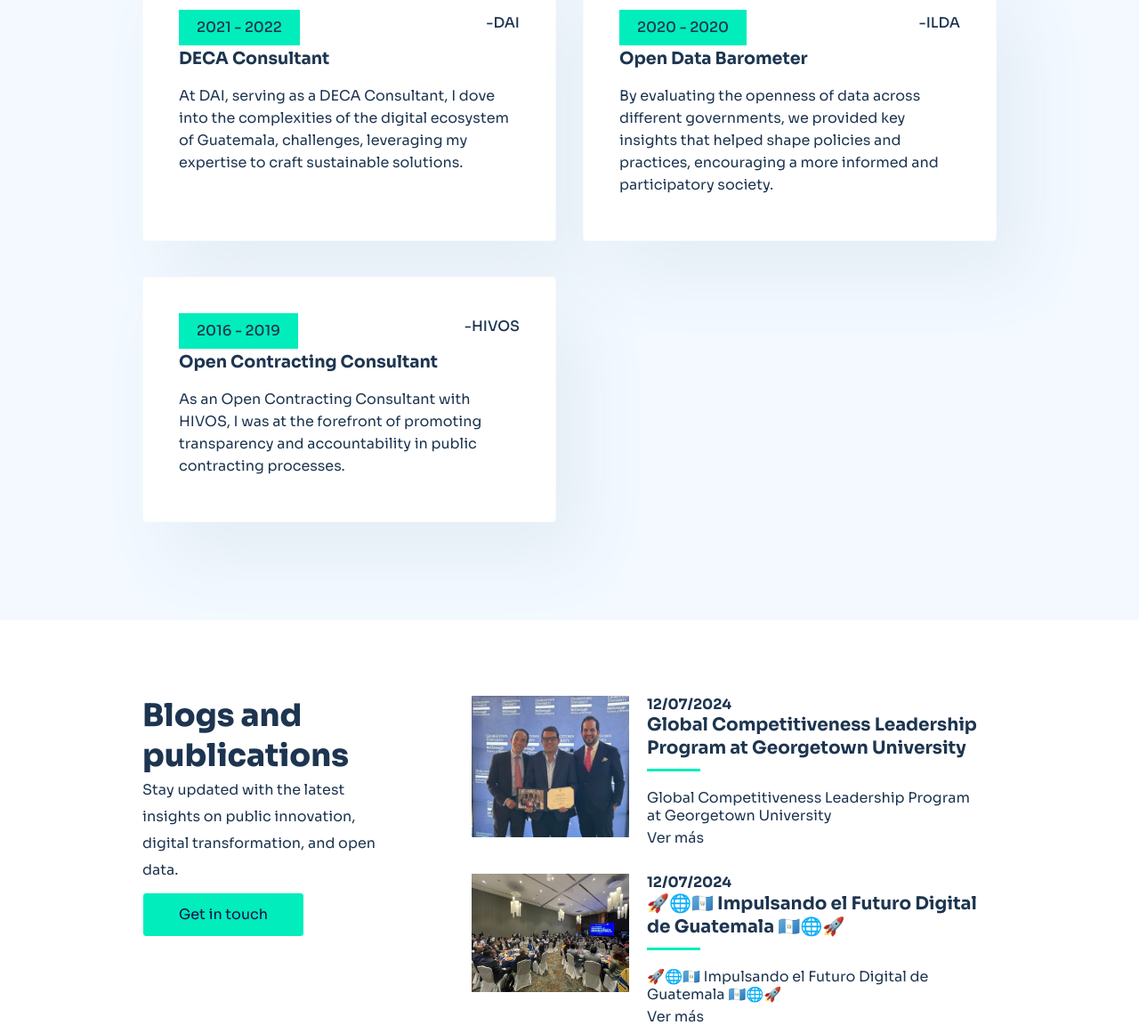
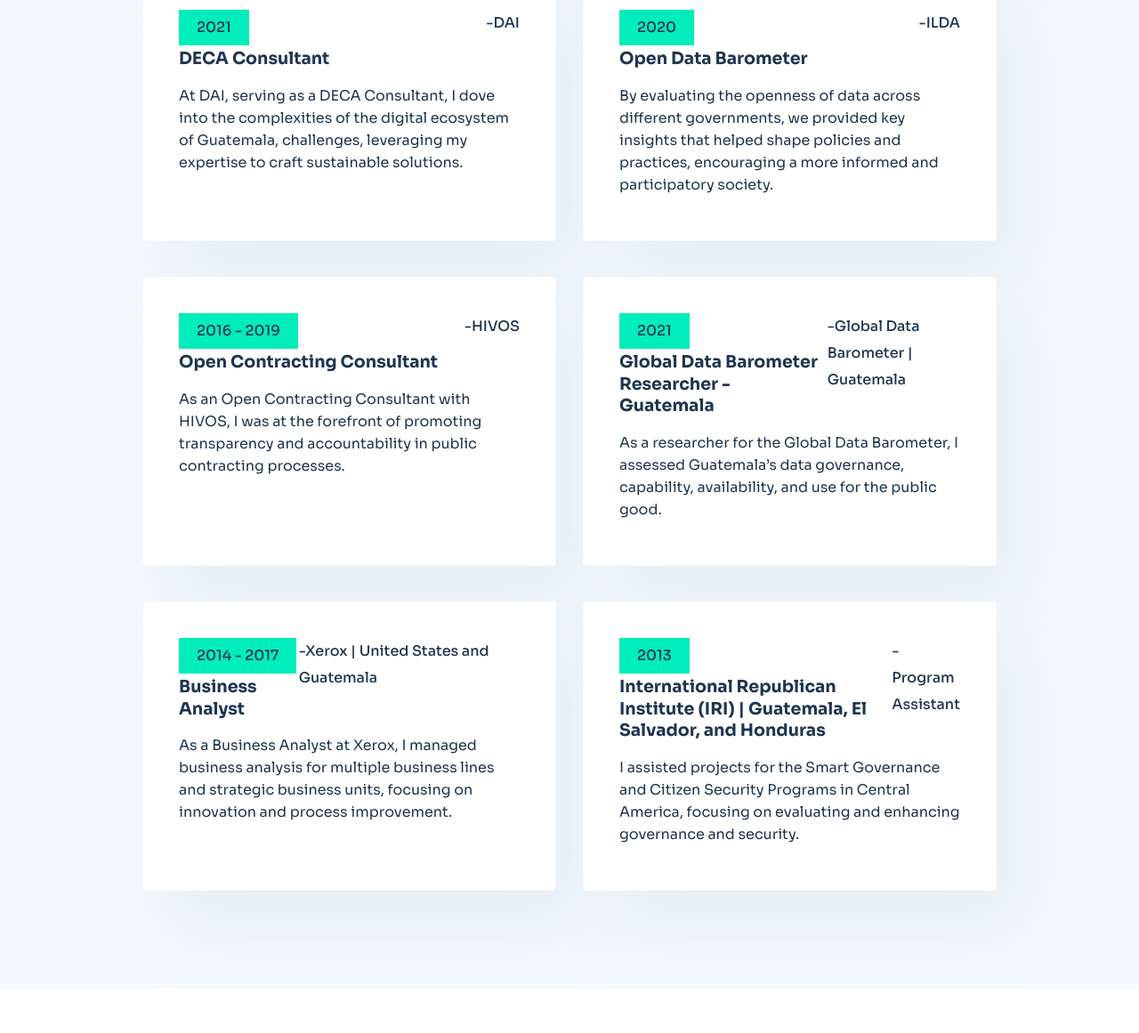
Before and after one commit to julioherreratoledo/Pagina-Web-Personal, an Eleventy site: page src/index.njk in a window 1280 px wide. Shown: the part 2609-3770 px from the top of the page at 89% size. Built offline with nearby package versions, Linux system fonts and the light colour scheme; Eleventy itself is replaced by a stand-in of ours; files that its build step writes are made by us from their sources; no server answers; a web font is replaced by a local one; what render-markdown-js would draw is missing.

Commit message:
expirience

```diff
--- a/src/index.njk
+++ b/src/index.njk
@@ -165,7 +165,7 @@ permalink: "index.html"
 												<div class="list_inner">
 													<div class="short">
 														<div class="job">
-															<span class="cuadro_verde">2022 - Present</span>
+															<span class="cuadro_verde">2022 - 2023</span>
 															<h3>Public Innovation Consultant</h3>
 														</div>
 														<div class="place">
@@ -185,7 +185,7 @@ permalink: "index.html"
 												<div class="list_inner">
 													<div class="short">
 														<div class="job">
-															<span class="cuadro_verde">2021 - 2022</span>
+															<span class="cuadro_verde">2021</span>
 															<h3>DECA Consultant</h3>
 														</div>
 														<div class="place">
@@ -203,7 +203,7 @@ permalink: "index.html"
 												<div class="list_inner">
 													<div class="short">
 														<div class="job">
-															<span class="cuadro_verde">2020 - 2020</span>
+															<span class="cuadro_verde">2020</span>
 															<h3>Open Data Barometer</h3>
 														</div>
 														<div class="place">
@@ -231,6 +231,71 @@ permalink: "index.html"
 													</div>
 													<div class="text">
 														<p>As an Open Contracting Consultant with HIVOS, I was at the forefront of promoting transparency and accountability in public contracting processes.</p>
+													</div>
+													<a class="elisc_tm_full_link" href="#"></a>
+
+
+												</div>
+											</li>
+
+											<li>
+												<img class="popup_image" src="img/experience/4.jpg" alt="" />
+												<div class="list_inner">
+													<div class="short">
+														<div class="job">
+															<span class="cuadro_verde">2021</span>
+															<h3>Global Data Barometer Researcher - Guatemala
+																</h3>
+														</div>
+														<div class="place">
+															<span>-Global Data Barometer | Guatemala</span>
+														</div>
+													</div>
+													<div class="text">
+														<p>As a researcher for the Global Data Barometer, I assessed Guatemala’s data governance, capability, availability, and use for the public good.</p>
+													</div>
+													<a class="elisc_tm_full_link" href="#"></a>
+
+
+												</div>
+											</li>
+
+											<li>
+												<img class="popup_image" src="img/experience/4.jpg" alt="" />
+												<div class="list_inner">
+													<div class="short">
+														<div class="job">
+															<span class="cuadro_verde">2014 - 2017</span>
+															<h3>Business Analyst</h3>
+														</div>
+														<div class="place">
+															<span>-Xerox | United States and Guatemala</span>
+														</div>
+													</div>
+													<div class="text">
+														<p>As a Business Analyst at Xerox, I managed business analysis for multiple business lines and strategic business units, focusing on innovation and process improvement.														</p>
+													</div>
+													<a class="elisc_tm_full_link" href="#"></a>
+
+
+												</div>
+											</li>
+
+											<li>
+												<img class="popup_image" src="img/experience/4.jpg" alt="" />
+												<div class="list_inner">
+													<div class="short">
+														<div class="job">
+															<span class="cuadro_verde">2013</span>
+															<h3>
+																International Republican Institute (IRI) | Guatemala, El Salvador, and Honduras</h3>
+														</div>
+														<div class="place">
+															<span>-Program Assistant</span>
+														</div>
+													</div>
+													<div class="text">
+														<p>I assisted projects for the Smart Governance and Citizen Security Programs in Central America, focusing on evaluating and enhancing governance and security.</p>
 													</div>
 													<a class="elisc_tm_full_link" href="#"></a>
 
```
